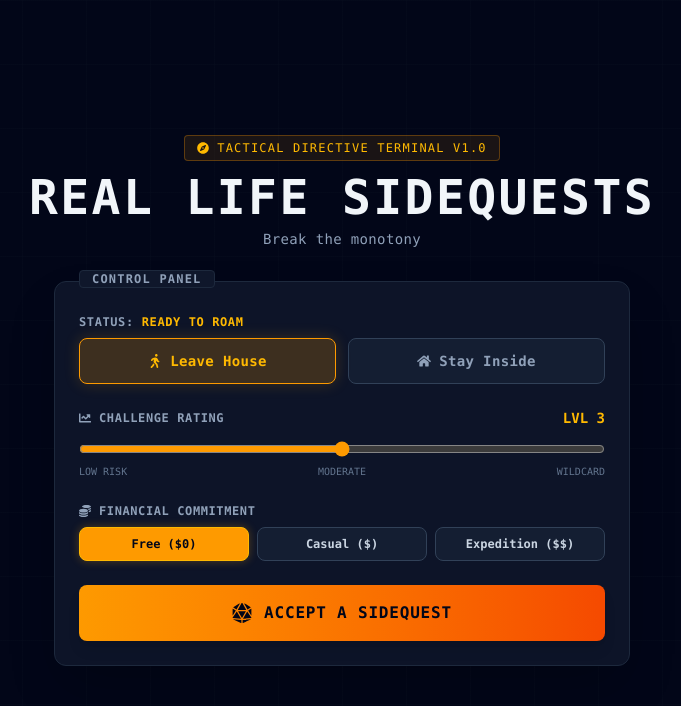
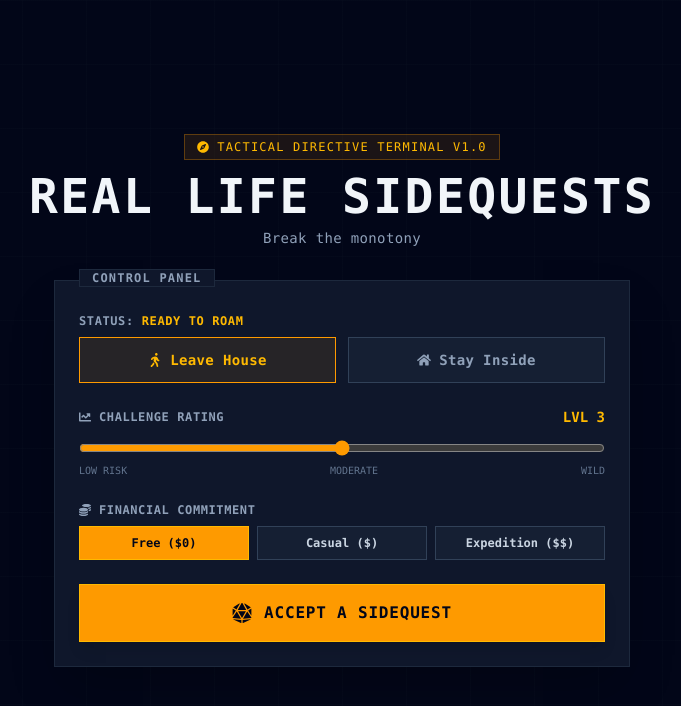
Before and after one commit to murphy-afk/sidequest_generator, a React (Vite) app in the folder client/: page / in a window 1280 px wide. Shown: the top 706 px of the page, without its empty margins (298-979 px from the left). Built offline with nearby package versions, Linux system fonts and the light colour scheme.

Commit message:
minor style change

```diff
--- a/client/src/App.jsx
+++ b/client/src/App.jsx
@@ -50,7 +50,7 @@ function App() {
       <div className="absolute inset-0 bg-[linear-gradient(to_right,#1e293b15_1px,transparent_1px),linear-gradient(to_bottom,#1e293b15_1px,transparent_1px)] bg-size-[4rem_4rem] pointer-events-none"></div>
 
       <header className="mb-8 text-center relative z-10">
-        <div className="inline-flex items-center gap-2 px-3 py-1 rounded border border-amber-500/30 bg-amber-500/10 text-amber-400 text-xs tracking-widest uppercase mb-3">
+        <div className="inline-flex items-center gap-2 px-3 py-1 border border-amber-500/30 bg-amber-500/10 text-amber-400 text-xs tracking-widest uppercase mb-3">
           <FaCompass className="inline" /> Tactical Directive Terminal v1.0
         </div>
         <h1 className="text-3xl md:text-5xl font-black tracking-wider text-slate-100 uppercase flex items-center justify-center gap-3">
@@ -59,8 +59,8 @@ function App() {
         <p className="text-slate-400 text-sm mt-2 tracking-wide">Break the monotony</p>
       </header>
 
-      <div className="w-full max-w-xl bg-slate-900/90 border border-slate-800 rounded-xl p-6 shadow-2xl relative z-10 backdrop-blur-md">
-        <div className="absolute -top-3 left-6 px-3 bg-slate-900 text-xs font-bold text-slate-400 uppercase tracking-widest border border-slate-800 rounded">
+      <div className="w-full max-w-xl bg-slate-900 border border-slate-800 p-6 shadow-2xl relative z-10">
+        <div className="absolute -top-3 left-6 px-3 bg-slate-900 text-xs font-bold text-slate-400 uppercase tracking-widest border border-slate-800">
           Control Panel
         </div>
 
@@ -73,20 +73,18 @@ function App() {
             <div className="grid grid-cols-2 gap-3">
               <button
                 onClick={() => setFilters({ ...filters, canLeaveHouse: true })}
-                className={`py-3 px-4 rounded-lg font-bold text-sm tracking-wide transition flex items-center justify-center gap-2 border ${
-                  filters.canLeaveHouse
-                    ? 'bg-amber-500/20 border-amber-500 text-amber-400 shadow-[0_0_15px_rgba(245,158,11,0.2)]'
+                className={`py-3 px-4 font-bold text-sm tracking-wide transition flex items-center justify-center gap-2 border ${filters.canLeaveHouse
+                    ? 'bg-amber-500/10 border-amber-500 text-amber-400'
                     : 'bg-slate-800/50 border-slate-700 text-slate-400 hover:border-slate-600'
-                }`}>
+                  }`}>
                 <FaWalking className="inline" /> Leave House
               </button>
               <button
                 onClick={() => setFilters({ ...filters, canLeaveHouse: false })}
-                className={`py-3 px-4 rounded-lg font-bold text-sm tracking-wide transition flex items-center justify-center gap-2 border ${
-                  !filters.canLeaveHouse
-                    ? 'bg-amber-500/20 border-amber-500 text-amber-400 shadow-[0_0_15px_rgba(245,158,11,0.2)]'
+                className={`py-3 px-4 font-bold text-sm tracking-wide transition flex items-center justify-center gap-2 border ${!filters.canLeaveHouse
+                    ? 'bg-amber-500/10 border-amber-500 text-amber-400'
                     : 'bg-slate-800/50 border-slate-700 text-slate-400 hover:border-slate-600'
-                }`}>
+                  }`}>
                 <FaHome className="inline" /> Stay Inside
               </button>
             </div>
@@ -105,11 +103,11 @@ function App() {
               max="5"
               value={filters.adventurousness}
               onChange={(e) => setFilters({ ...filters, adventurousness: Number(e.target.value) })}
-              className="w-full accent-amber-500 bg-slate-800 cursor-pointer h-2 rounded-lg"/>
+              className="w-full accent-amber-500 bg-slate-800 cursor-pointer h-2"/>
             <div className="flex justify-between text-[10px] text-slate-500 mt-1 uppercase">
               <span>Low Risk</span>
               <span>Moderate</span>
-              <span>Wildcard</span>
+              <span>Wild</span>
             </div>
           </div>
 
@@ -126,22 +124,20 @@ function App() {
                 <button
                   key={item.val}
                   onClick={() => setFilters({ ...filters, budget: item.val })}
-                  className={`py-2 px-2 text-xs rounded-lg font-bold transition border ${
-                    filters.budget === item.val
-                      ? 'bg-amber-500 text-slate-950 border-amber-400 shadow-[0_0_10px_rgba(245,158,11,0.3)]'
+                  className={`py-2 px-2 text-xs font-bold transition border ${filters.budget === item.val
+                      ? 'bg-amber-500 text-slate-950 border-amber-400'
                       : 'bg-slate-800/50 border-slate-700 text-slate-300 hover:border-slate-600'
-                  }`}>
+                    }`}>
                   {item.label}
                 </button>
               ))}
             </div>
           </div>
 
-
           <button
             onClick={fetchQuest}
             disabled={loading}
-            className="w-full mt-4 py-4 bg-linear-to-r from-amber-500 to-orange-600 text-slate-950 font-black uppercase tracking-wider rounded-lg shadow-lg hover:brightness-110 active:scale-[0.99] transition flex items-center justify-center gap-3 disabled:opacity-50">
+            className="w-full mt-4 py-4 bg-amber-500 hover:bg-amber-400 text-slate-950 font-black uppercase tracking-wider shadow-lg active:scale-[0.99] transition flex items-center justify-center gap-3 disabled:opacity-50 border border-amber-400">
             <FaDiceD20 className={`text-xl ${loading ? 'animate-spin' : ''}`} />
             {loading ? 'Processing Parameters...' : 'Accept a Sidequest'}
           </button>
@@ -149,15 +145,15 @@ function App() {
       </div>
 
       {error && (
-        <div className="w-full max-w-xl mt-4 bg-red-950/40 border border-red-500/50 rounded-xl p-4 text-red-400 text-xs flex items-center gap-3 relative z-10">
+        <div className="w-full max-w-xl mt-4 bg-red-950/40 border border-red-500/50 p-4 text-red-400 text-xs flex items-center gap-3 relative z-10">
           <FaExclamationTriangle className="text-lg shrink-0" />
           <span>{error}</span>
         </div>
       )}
 
       {quest && (
-        <div className="w-full max-w-xl mt-6 bg-slate-900 border border-amber-500/40 rounded-xl p-6 shadow-2xl relative z-10 animate-fade-in overflow-hidden">
-          <div className="absolute top-0 right-0 bg-amber-500 text-slate-950 text-[10px] font-black tracking-widest px-3 py-1 rounded-bl-lg uppercase">
+        <div className="w-full max-w-xl mt-6 bg-slate-900 border border-amber-500/40 p-6 shadow-2xl relative z-10 overflow-hidden">
+          <div className="absolute top-0 right-0 bg-amber-500 text-slate-950 text-[10px] font-black tracking-widest px-3 py-1 uppercase">
             +{quest.xpReward} XP
           </div>
           <div className="text-[10px] uppercase tracking-widest text-amber-400 font-bold mb-1">
@@ -172,12 +168,12 @@ function App() {
           <div className="mt-6 flex gap-3">
             <button
               onClick={() => alert("Objective complete! Experience points added.")}
-              className="flex-1 bg-emerald-600 hover:bg-emerald-500 text-slate-950 font-bold text-xs uppercase tracking-wider py-3 rounded-lg transition flex items-center justify-center gap-2">
+              className="flex-1 bg-emerald-600 hover:bg-emerald-500 text-slate-950 font-bold text-xs uppercase tracking-wider py-3 transition flex items-center justify-center gap-2 border border-emerald-500">
               <FaCheck className="inline" /> Confirm Completion
             </button>
             <button
               onClick={fetchQuest}
-              className="px-4 bg-slate-800 hover:bg-slate-700 text-slate-300 font-bold text-xs uppercase tracking-wider py-3 rounded-lg transition border border-slate-700 flex items-center gap-2">
+              className="px-4 bg-slate-800 hover:bg-slate-700 text-slate-300 font-bold text-xs uppercase tracking-wider py-3 transition border border-slate-700 flex items-center gap-2">
               <FaSyncAlt className="inline" /> Reroll
             </button>
           </div>
```
